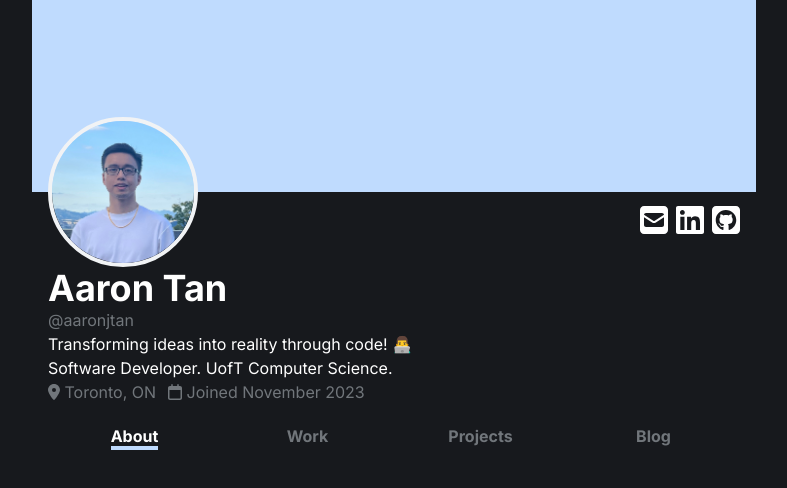
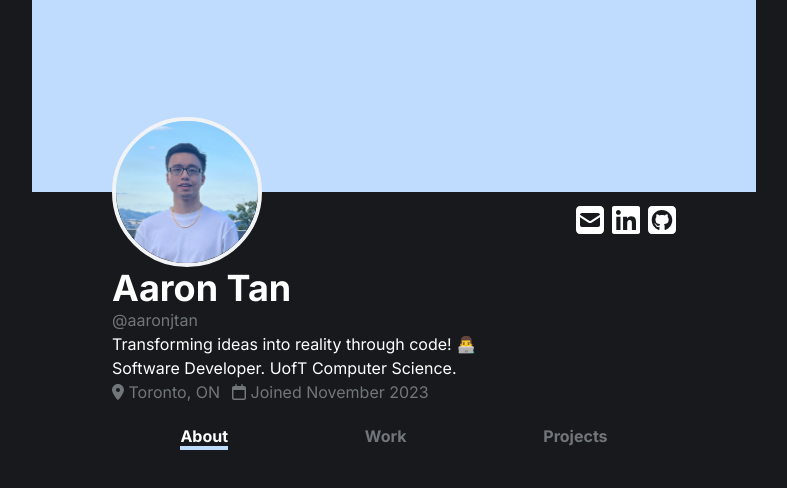
Before and after one commit to AaronJTan/personal-website-v2, a Next.js app: page / in a window 1280 px wide. Shown: the top 488 px of the page, without its empty margins (246-1033 px from the left). Built offline with nearby package versions, Linux system fonts and the light colour scheme.

Commit message:
fix: use larger left/right padding on md+ screens

```diff
--- a/app/page.js
+++ b/app/page.js
@@ -8,7 +8,7 @@ export default function Home() {
   const [currSection, setCurrSection] = useState(Object.keys(navigation)[0]);
 
   return (
-    <main className="px-4 mt-3">
+    <main className="px-4 md:px-20 mt-3">
       <Navigation
         currSection={currSection}
         setCurrSection={setCurrSection}
--- a/components/Navigation/Navigation.js
+++ b/components/Navigation/Navigation.js
@@ -3,7 +3,7 @@ import { navigation } from "@/config/navigationConfig";
 export default function Navigation({ currSection, setCurrSection }) {
     return (
         <nav>
-            <ul className="grid grid-cols-4 text-center font-bold">
+            <ul className="grid grid-flow-col grid-cols-auto text-center font-bold">
                 {Object.keys(navigation).map((key) => (
                     <li key={key}
                         className="hover:bg-[#212529] py-2"
--- a/components/ProfileHeader/ProfileHeader.js
+++ b/components/ProfileHeader/ProfileHeader.js
@@ -8,7 +8,7 @@ export default function ProfileHeader() {
         <header>
             <div className="h-36 md:h-48 bg-blue-200" />
 
-            <div className="px-4">
+            <div className="px-4 md:px-20">
                 <div className="relative">
                     <div className="absolute top-[-50px] md:top-[-75px] w-[100px] md:w-[150px] h-[100px] md:h-[150px] overflow-hidden border-[#f1f3f5] border-4 rounded-full">
                         <img className="w-full h-full" src="/profile_pic.jpg" />
--- a/config/navigationConfig.js
+++ b/config/navigationConfig.js
@@ -4,5 +4,4 @@ export const navigation = {
     about: "About",
     work: "Work",
     projects: "Projects",
-    blog: "Blog"
 };
```
